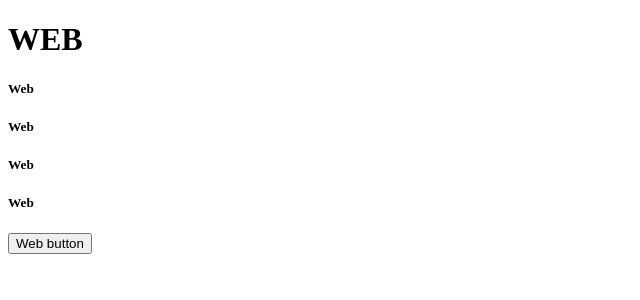
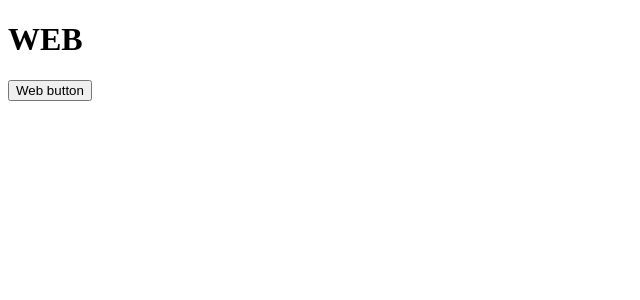
Before and after one commit to cassi10/turbo-gh-actions-test, a Next.js app in the folder apps/web/: page / in a window 1280 px wide. Shown: the top 300 px of the page, without its empty margins (0-640 px from the left). Built offline with nearby package versions, Linux system fonts and the light colour scheme.

Commit message:
updated files

```diff
--- a/apps/web/pages/index.tsx
+++ b/apps/web/pages/index.tsx
@@ -4,10 +4,6 @@ export default function Web() {
   return (
     <div>
       <h1>WEB</h1>
-      <h5>Web</h5>
-      <h5>Web</h5>
-      <h5>Web</h5>
-      <h5>Web</h5>
       <Button>Web button</Button>
     </div>
   );
```
Also changed, not shown: 1 other file (tests, documents, lock files or other folders).
